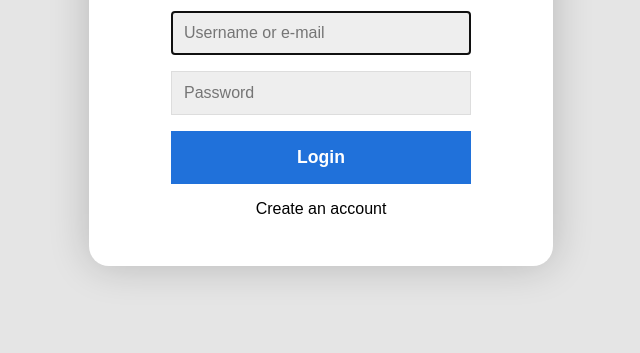
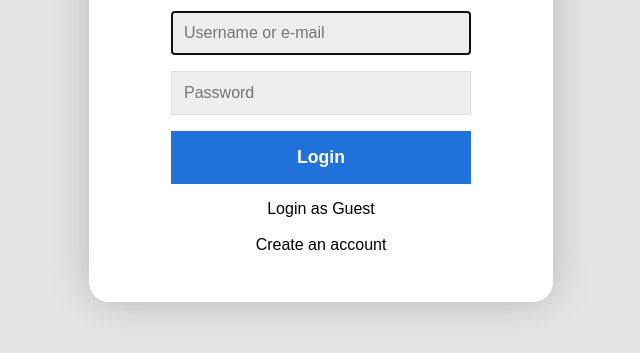
Before and after one commit to RaphaelKono/join, a website: page html/Login.html in a window 1280 px wide. Shown: the part 287-640 px from the top of the page, without its empty margins (247-887 px from the left). Drawn offline with Linux system fonts and the light colour scheme; files that its build step writes are made by us from their sources; files whose address does not match are found by name.

Commit message:
Update Login.html

```diff
--- a/html/Login.html
+++ b/html/Login.html
@@ -30,6 +30,8 @@
             <button class="form_button" type="button" onclick="login()">Login</button>
 
             <p class="form_text">
+                <a href="#" class="form_link" id="loginAsGuest" onclick="loginAsGuest()">Login as Guest</a>
+                <br><br>
                 <a class="form_link" href="#" id="createAccount" onclick="createAcc()">Create an account</a>
             </p>
         </form>
```
